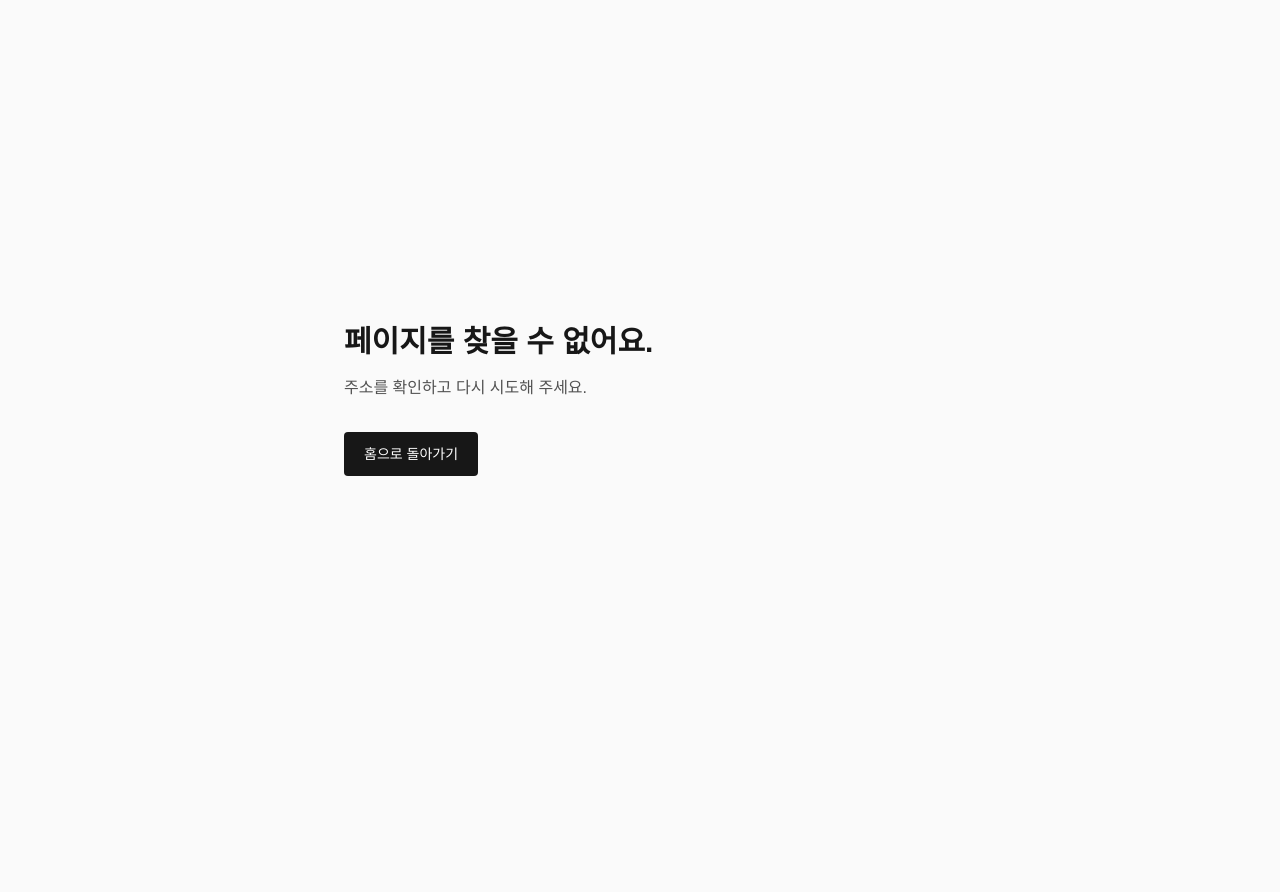
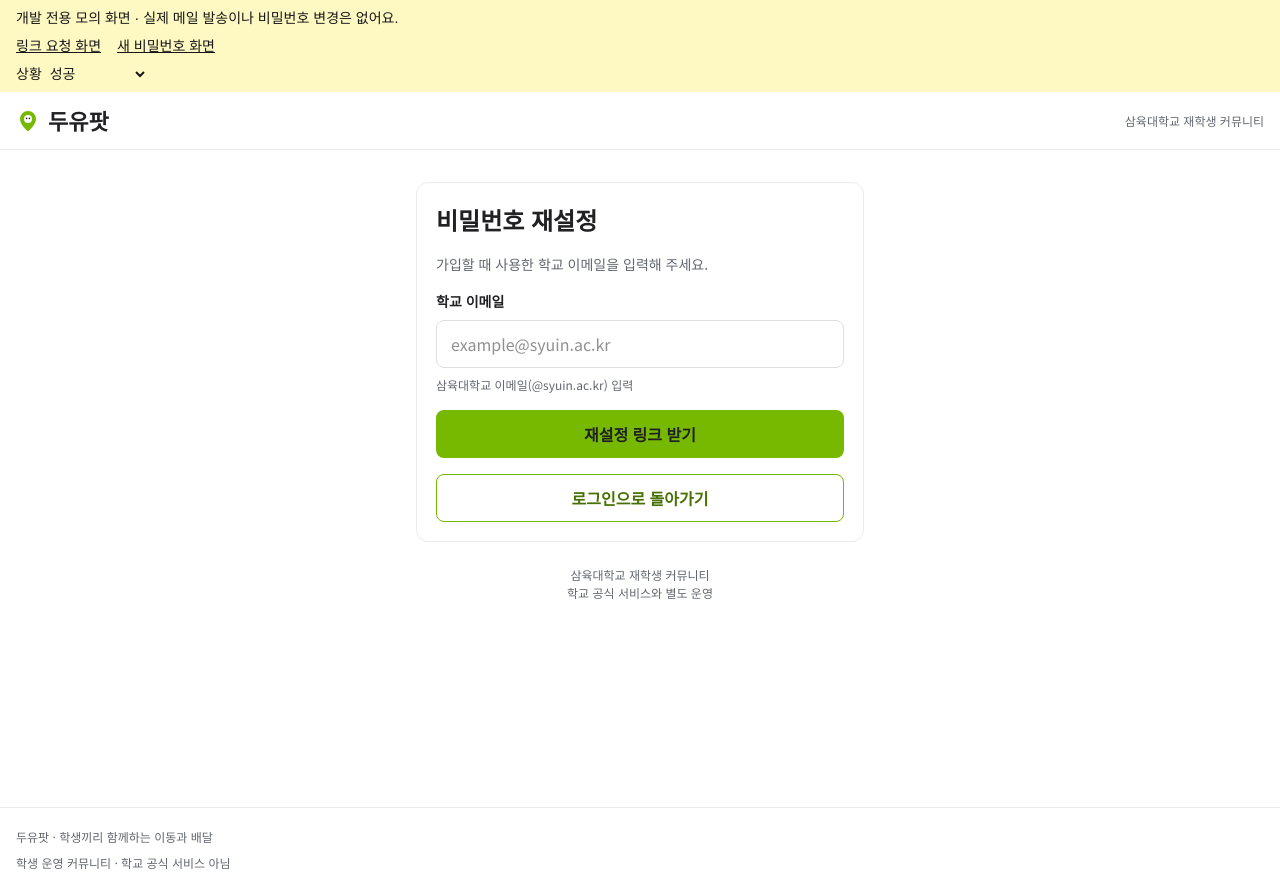
Before and after one commit to SYU-Taxi-Delivery/taxi-delivery-sharing-fe, a Next.js app: page /password-reset-preview in a window 1280 px wide. Before the commit this address had no page. Before the commit the page ends 800 px from the top, so only its background shows below. Built offline with nearby package versions, Linux system fonts and the light colour scheme.

Commit message:
test: 비밀번호 재설정 모의 화면과 검증 기록 추가

```diff
--- /dev/null
+++ b/src/app/password-reset-preview/PasswordResetPreview.tsx
@@ -0,0 +1,87 @@
+"use client";
+
+import Link from "next/link";
+import { useState } from "react";
+import { ForgotPasswordScreen } from "@/features/auth/ForgotPasswordScreen";
+import { ResetPasswordScreen } from "@/features/auth/ResetPasswordScreen";
+import {
+  PasswordResetError,
+  type PasswordResetOperations,
+} from "@/features/auth/passwordReset";
+
+const commonScenarios = [
+  ["success", "성공"],
+  ["rateLimited", "요청 제한"],
+  ["error", "네트워크 오류"],
+] as const;
+
+export function PasswordResetPreview({ mode }: { mode: "request" | "reset" }) {
+  const [scenario, setScenario] = useState("success");
+  const pause = () =>
+    new Promise<void>((resolve) => window.setTimeout(resolve, 400));
+  const failIfNeeded = () => {
+    if (scenario === "error") throw new Error("preview network failure");
+    if (
+      scenario === "invalidLink" ||
+      scenario === "passwordRejected" ||
+      scenario === "rateLimited"
+    ) {
+      throw new PasswordResetError(scenario);
+    }
+  };
+  const operations: PasswordResetOperations = {
+    requestLink: async () => {
+      await pause();
+      failIfNeeded();
+    },
+    resetPassword: async () => {
+      await pause();
+      failIfNeeded();
+    },
+  };
+
+  return (
+    <>
+      <aside className="grid gap-2 bg-yellow-100 px-4 py-2 text-sm">
+        <p>개발 전용 모의 화면 · 실제 메일 발송이나 비밀번호 변경은 없어요.</p>
+        <nav aria-label="비밀번호 재설정 미리보기" className="flex gap-4">
+          <Link href="/password-reset-preview" className="underline">
+            링크 요청 화면
+          </Link>
+          <Link href="/password-reset-preview?mode=reset" className="underline">
+            새 비밀번호 화면
+          </Link>
+        </nav>
+        <label>
+          상황{" "}
+          <select
+            value={scenario}
+            onChange={(event) => setScenario(event.target.value)}
+          >
+            {commonScenarios.map(([value, label]) => (
+              <option key={value} value={value}>
+                {label}
+              </option>
+            ))}
+            {mode === "reset" && (
+              <>
+                <option value="invalidLink">만료·사용된 링크</option>
+                <option value="passwordRejected">비밀번호 거절</option>
+                <option value="missing">링크 토큰 없음</option>
+              </>
+            )}
+          </select>
+        </label>
+      </aside>
+      {mode === "request" ? (
+        <ForgotPasswordScreen key={scenario} operations={operations} />
+      ) : (
+        <ResetPasswordScreen
+          key={scenario}
+          token={scenario === "missing" ? undefined : "preview-only-token"}
+          operations={operations}
+        />
+      )}
+    </>
+  );
+}
--- /dev/null
+++ b/src/app/password-reset-preview/page.tsx
@@ -0,0 +1,13 @@
+import { notFound } from "next/navigation";
+import { PasswordResetPreview } from "./PasswordResetPreview";
+
+export default async function PasswordResetPreviewPage({
+  searchParams,
+}: {
+  searchParams: Promise<Record<string, string | string[] | undefined>>;
+}) {
+  if (process.env.NODE_ENV !== "development") notFound();
+  const { mode } = await searchParams;
+  const previewMode = mode === "reset" ? "reset" : "request";
+  return <PasswordResetPreview key={previewMode} mode={previewMode} />;
+}
```
Also changed, not shown: src/features/auth/README.md, 1 other file (tests, documents, lock files or other folders).
